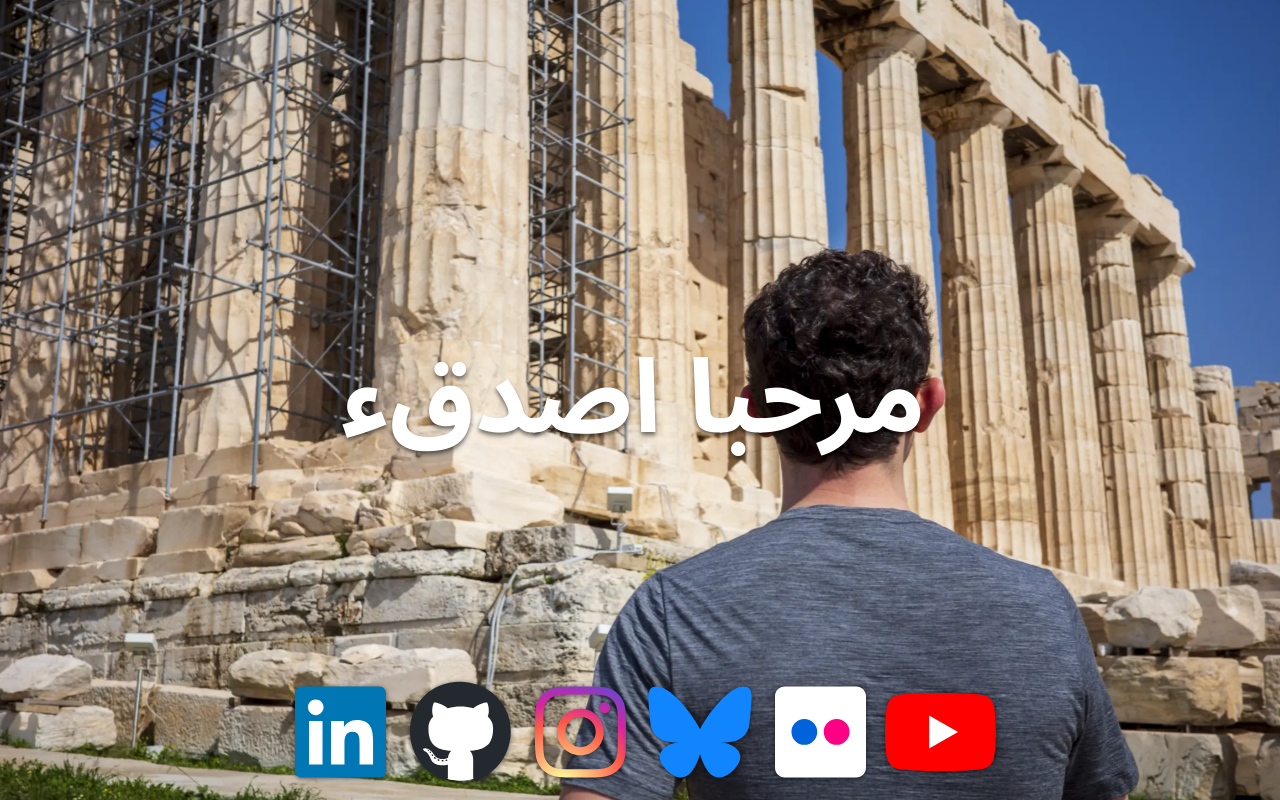
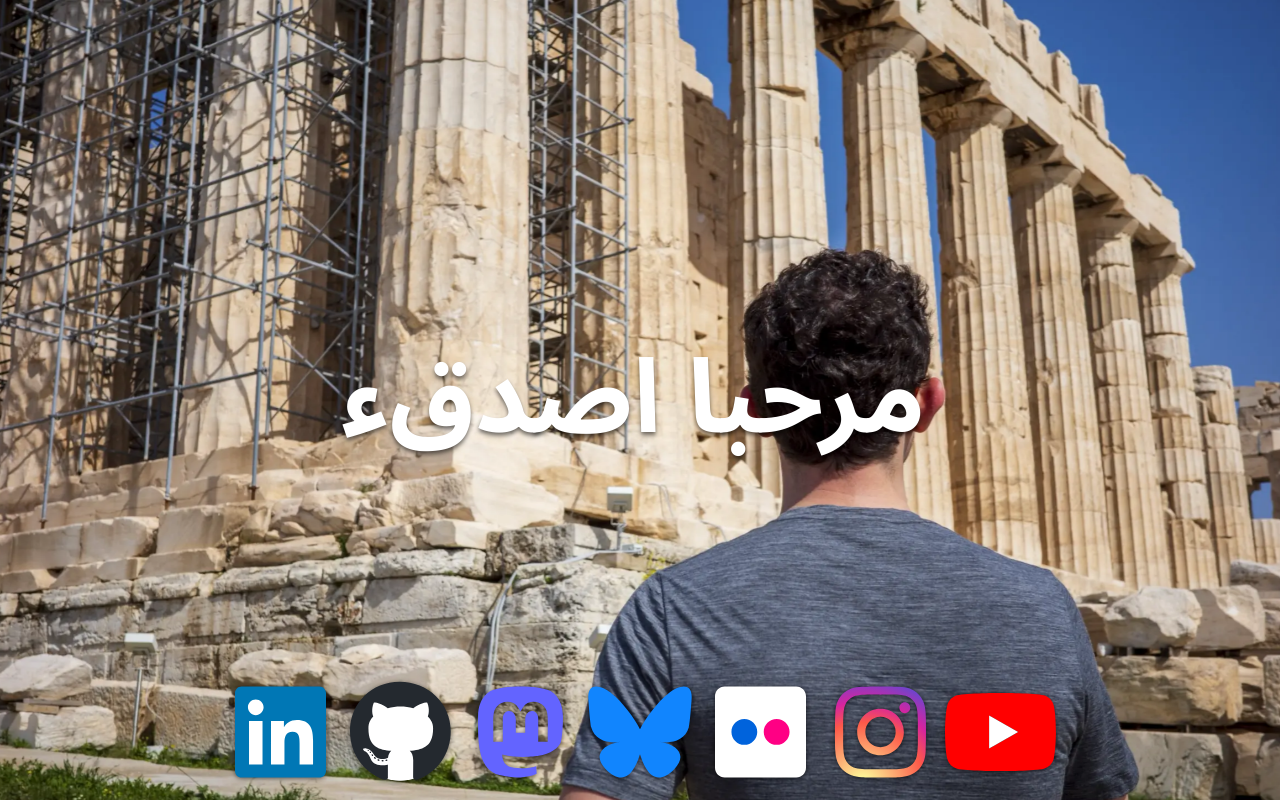
Before and after one commit to mitcdh/landing-page, a website with bundled scripts: page index.html in a window 1280 px wide. Built offline with nearby package versions, Linux system fonts and the light colour scheme; files whose address does not match are found by name.

Commit message:
Add Mastodon social link and restore Instagram icon

```diff
--- a/css/home.css
+++ b/css/home.css
@@ -27,6 +27,7 @@
   --blend-color-4: transparent;
   --blend-color-5: #aa55ff;
   --color-github: #24292f;
+  --color-mastodon: #6364FF;
   --color-bluesky: #1185FE;
   --color-linkedin: #0077B5;
   --color-youtube: #FF0000;
@@ -119,6 +120,7 @@
   transition: filter var(--time-depth) var(--ease-depth);
 }
 .github { color: var(--color-github); }
+.mastodon { color: var(--color-mastodon); }
 .bluesky { color: var(--color-bluesky); }
 .linkedin { color: var(--color-linkedin); }
 .flickr { color: #ffffff; }
--- a/index.html
+++ b/index.html
@@ -40,14 +40,17 @@
 					<a class="icon github" href="https://github.com/mitcdh" aria-label="GitHub" title="GitHub">
 						<svg aria-hidden="true" viewBox="0 0 496 512" xmlns="http://www.w3.org/2000/svg"><path fill="currentColor" d="M165.9 397.4c0 2-2.3 3.6-5.2 3.6-3.3.3-5.6-1.3-5.6-3.6 0-2 2.3-3.6 5.2-3.6 3-.3 5.6 1.3 5.6 3.6zm-31.1-4.5c-.7 2 1.3 4.3 4.3 4.9 2.6 1 5.6 0 6.2-2s-1.3-4.3-4.3-5.2c-2.6-.7-5.5.3-6.2 2.3zm44.2-1.7c-2.9.7-4.9 2.6-4.6 4.9.3 2 2.9 3.3 5.9 2.6 2.9-.7 4.9-2.6 4.6-4.6-.3-1.9-3-3.2-5.9-2.9zM244.8 8C106.1 8 0 113.3 0 252c0 110.9 69.8 205.8 169.5 239.2 12.8 2.3 17.3-5.6 17.3-12.1 0-6.2-.3-40.4-.3-61.4 0 0-70 15-84.7-29.8 0 0-11.4-29.1-27.8-36.6 0 0-22.9-15.7 1.6-15.4 0 0 24.9 2 38.6 25.8 21.9 38.6 58.6 27.5 72.9 20.9 2.3-16 8.8-27.1 16-33.7-55.9-6.2-112.3-14.3-112.3-110.5 0-27.5 7.6-41.3 23.6-58.9-2.6-6.5-11.1-33.3 2.6-67.9 20.9-6.5 69 27 69 27 20-5.6 41.5-8.5 62.8-8.5s42.8 2.9 62.8 8.5c0 0 48.1-33.6 69-27 13.7 34.7 5.2 61.4 2.6 67.9 16 17.7 25.8 31.5 25.8 58.9 0 96.5-58.9 104.2-114.8 110.5 9.2 7.9 17 22.9 17 46.4 0 33.7-.3 75.4-.3 83.6 0 6.5 4.6 14.4 17.3 12.1C428.2 457.8 496 362.9 496 252 496 113.3 383.5 8 244.8 8zM97.2 352.9c-1.3 1-1 3.3.7 5.2 1.6 1.6 3.9 2.3 5.2 1 1.3-1 1-3.3-.7-5.2-1.6-1.6-3.9-2.3-5.2-1zm-10.8-8.1c-.7 1.3.3 2.9 2.3 3.9 1.6 1 3.6.7 4.3-.7.7-1.3-.3-2.9-2.3-3.9-2-.6-3.6-.3-4.3.7zm32.4 35.6c-1.6 1.3-1 4.3 1.3 6.2 2.3 2.3 5.2 2.6 6.5 1 1.3-1.3.7-4.3-1.3-6.2-2.2-2.3-5.2-2.6-6.5-1zm-11.4-14.7c-1.6 1-1.6 3.6 0 5.9 1.6 2.3 4.3 3.3 5.6 2.3 1.6-1.3 1.6-3.9 0-6.2-1.4-2.3-4-3.3-5.6-2z" /></svg>
 					</a>
-					<a class="icon instagram" href="https://instagram.com/mitcdh" aria-label="Instagram" title="Instagram">
-						<svg aria-hidden="true" viewBox="0 0 448 512" xmlns="http://www.w3.org/2000/svg"><path fill="currentColor" d="M224.1 141c-63.6 0-114.9 51.3-114.9 114.9s51.3 114.9 114.9 114.9S339 319.5 339 255.9 287.7 141 224.1 141zm0 189.6c-41.1 0-74.7-33.5-74.7-74.7s33.5-74.7 74.7-74.7 74.7 33.5 74.7 74.7-33.6 74.7-74.7 74.7zm146.4-194.3c0 14.9-12 26.8-26.8 26.8-14.9 0-26.8-12-26.8-26.8s12-26.8 26.8-26.8 26.8 12 26.8 26.8zm76.1 27.2c-1.7-35.9-9.9-67.7-36.2-93.9-26.2-26.2-58-34.4-93.9-36.2-37-2.1-147.9-2.1-184.9 0-35.8 1.7-67.6 9.9-93.9 36.1s-34.4 58-36.2 93.9c-2.1 37-2.1 147.9 0 184.9 1.7 35.9 9.9 67.7 36.2 93.9s58 34.4 93.9 36.2c37 2.1 147.9 2.1 184.9 0 35.9-1.7 67.7-9.9 93.9-36.2 26.2-26.2 34.4-58 36.2-93.9 2.1-37 2.1-147.8 0-184.8zM398.8 388c-7.8 19.6-22.9 34.7-42.6 42.6-29.5 11.7-99.5 9-132.1 9s-102.7 2.6-132.1-9c-19.6-7.8-34.7-22.9-42.6-42.6-11.7-29.5-9-99.5-9-132.1s-2.6-102.7 9-132.1c7.8-19.6 22.9-34.7 42.6-42.6 29.5-11.7 99.5-9 132.1-9s102.7-2.6 132.1 9c19.6 7.8 34.7 22.9 42.6 42.6 11.7 29.5 9 99.5 9 132.1s2.7 102.7-9 132.1z" /></svg>
+					<a class="icon mastodon" href="https://infosec.exchange/@mitcdh" rel="me" aria-label="Mastodon" title="Mastodon">
+						<svg aria-hidden="true" viewBox="0 0 448 512" xmlns="http://www.w3.org/2000/svg"><path fill="currentColor" d="M433 179.11c0-97.2-63.71-125.7-63.71-125.7-62.52-28.7-228.56-28.4-290.48 0 0 0-63.72 28.5-63.72 125.7 0 115.7-6.6 259.4 105.63 289.1 40.51 10.7 75.32 13 103.33 11.4 50.81-2.8 79.32-18.1 79.32-18.1l-1.7-36.9s-36.31 11.4-77.12 10.1c-40.41-1.4-83-4.4-89.63-54a102.54 102.54 0 0 1-.9-13.9c85.63 20.9 158.65 9.1 178.75 6.7 56.12-6.7 105-41.3 111.23-72.9 9.8-49.8 9-121.5 9-121.5zm-75.12 125.2h-46.63v-114.2c0-49.7-64-51.6-64 6.9v62.5h-46.33V197c0-58.5-64-56.6-64-6.9v114.2H90.19c0-122.1-5.2-147.9 18.41-175 25.9-28.9 79.82-30.8 103.83 6.1l11.6 19.5 11.6-19.5c24.11-37.1 78.12-34.8 103.83-6.1 23.71 27.3 18.4 53 18.4 175z" /></svg>
 					</a>
 					<a class="icon bluesky" href="https://bsky.app/profile/mitcdh.au" aria-label="Bluesky" title="Bluesky">
 						<svg aria-hidden="true" viewBox="0 0 512 512" xmlns="http://www.w3.org/2000/svg"><path fill="currentColor" d="M111.8 62.2C170.2 105.9 233 194.7 256 242.4c23-47.6 85.8-136.4 144.2-180.2c42.1-31.6 110.3-56 110.3 21.8c0 15.5-8.9 130.5-14.1 149.2C478.2 298 412 314.6 353.1 304.5c102.9 17.5 129.1 75.5 72.5 133.5c-107.4 110.2-154.3-27.6-166.3-62.9l0 0c-1.7-4.9-2.6-7.8-3.3-7.8s-1.6 3-3.3 7.8l0 0c-12 35.3-59 173.1-166.3 62.9c-56.5-58-30.4-116 72.5-133.5C100 314.6 33.8 298 15.7 233.1C10.4 214.4 1.5 99.4 1.5 83.9c0-77.8 68.2-53.4 110.3-21.8z" /></svg>
 					</a>
 					<a class="icon flickr" href="https://flickr.com/people/mitcdh/" aria-label="Flickr" title="Flickr">
 						<svg aria-hidden="true" viewBox="0 0 448 512" xmlns="http://www.w3.org/2000/svg"><path fill="currentColor" d="M400 32H48C21.5 32 0 53.5 0 80v352c0 26.5 21.5 48 48 48h352c26.5 0 48-21.5 48-48V80c0-26.5-21.5-48-48-48zM144.5 319c-35.1 0-63.5-28.4-63.5-63.5s28.4-63.5 63.5-63.5 63.5 28.4 63.5 63.5-28.4 63.5-63.5 63.5zm159 0c-35.1 0-63.5-28.4-63.5-63.5s28.4-63.5 63.5-63.5 63.5 28.4 63.5 63.5-28.4 63.5-63.5 63.5z" /></svg>
+					</a>
+					<a class="icon instagram" href="https://instagram.com/mitcdh" aria-label="Instagram" title="Instagram">
+						<svg aria-hidden="true" viewBox="0 0 448 512" xmlns="http://www.w3.org/2000/svg"><path fill="currentColor" d="M224.1 141c-63.6 0-114.9 51.3-114.9 114.9s51.3 114.9 114.9 114.9S339 319.5 339 255.9 287.7 141 224.1 141zm0 189.6c-41.1 0-74.7-33.5-74.7-74.7s33.5-74.7 74.7-74.7 74.7 33.5 74.7 74.7-33.6 74.7-74.7 74.7zm146.4-194.3c0 14.9-12 26.8-26.8 26.8-14.9 0-26.8-12-26.8-26.8s12-26.8 26.8-26.8 26.8 12 26.8 26.8zm76.1 27.2c-1.7-35.9-9.9-67.7-36.2-93.9-26.2-26.2-58-34.4-93.9-36.2-37-2.1-147.9-2.1-184.9 0-35.8 1.7-67.6 9.9-93.9 36.1s-34.4 58-36.2 93.9c-2.1 37-2.1 147.9 0 184.9 1.7 35.9 9.9 67.7 36.2 93.9s58 34.4 93.9 36.2c37 2.1 147.9 2.1 184.9 0 35.9-1.7 67.7-9.9 93.9-36.2 26.2-26.2 34.4-58 36.2-93.9 2.1-37 2.1-147.8 0-184.8zM398.8 388c-7.8 19.6-22.9 34.7-42.6 42.6-29.5 11.7-99.5 9-132.1 9s-102.7 2.6-132.1-9c-19.6-7.8-34.7-22.9-42.6-42.6-11.7-29.5-9-99.5-9-132.1s-2.6-102.7 9-132.1c7.8-19.6 22.9-34.7 42.6-42.6 29.5-11.7 99.5-9 132.1-9s102.7-2.6 132.1 9c19.6 7.8 34.7 22.9 42.6 42.6 11.7 29.5 9 99.5 9 132.1s2.7 102.7-9 132.1z" /></svg>
 					</a>
 					<a class="icon youtube" href="https://youtube.com/@mitcdh" aria-label="YouTube" title="YouTube">
 						<svg aria-hidden="true" viewBox="0 0 576 512" xmlns="http://www.w3.org/2000/svg"><path fill="currentColor" d="M549.655 124.083c-6.281-23.65-24.787-42.276-48.284-48.597C458.781 64 288 64 288 64S117.22 64 74.629 75.486c-23.497 6.322-42.003 24.947-48.284 48.597-11.412 42.867-11.412 132.305-11.412 132.305s0 89.438 11.412 132.305c6.281 23.65 24.787 41.5 48.284 47.821C117.22 448 288 448 288 448s170.78 0 213.371-11.486c23.497-6.321 42.003-24.171 48.284-47.821 11.412-42.867 11.412-132.305 11.412-132.305s0-89.438-11.412-132.305zm-317.51 213.508V175.185l142.739 81.205-142.739 81.201z" /><path class="brand-knockout" fill="#fff" d="M232.145 337.591V175.185l142.739 81.205-142.739 81.201z" /></svg>
```
Also changed, not shown: README.md.
